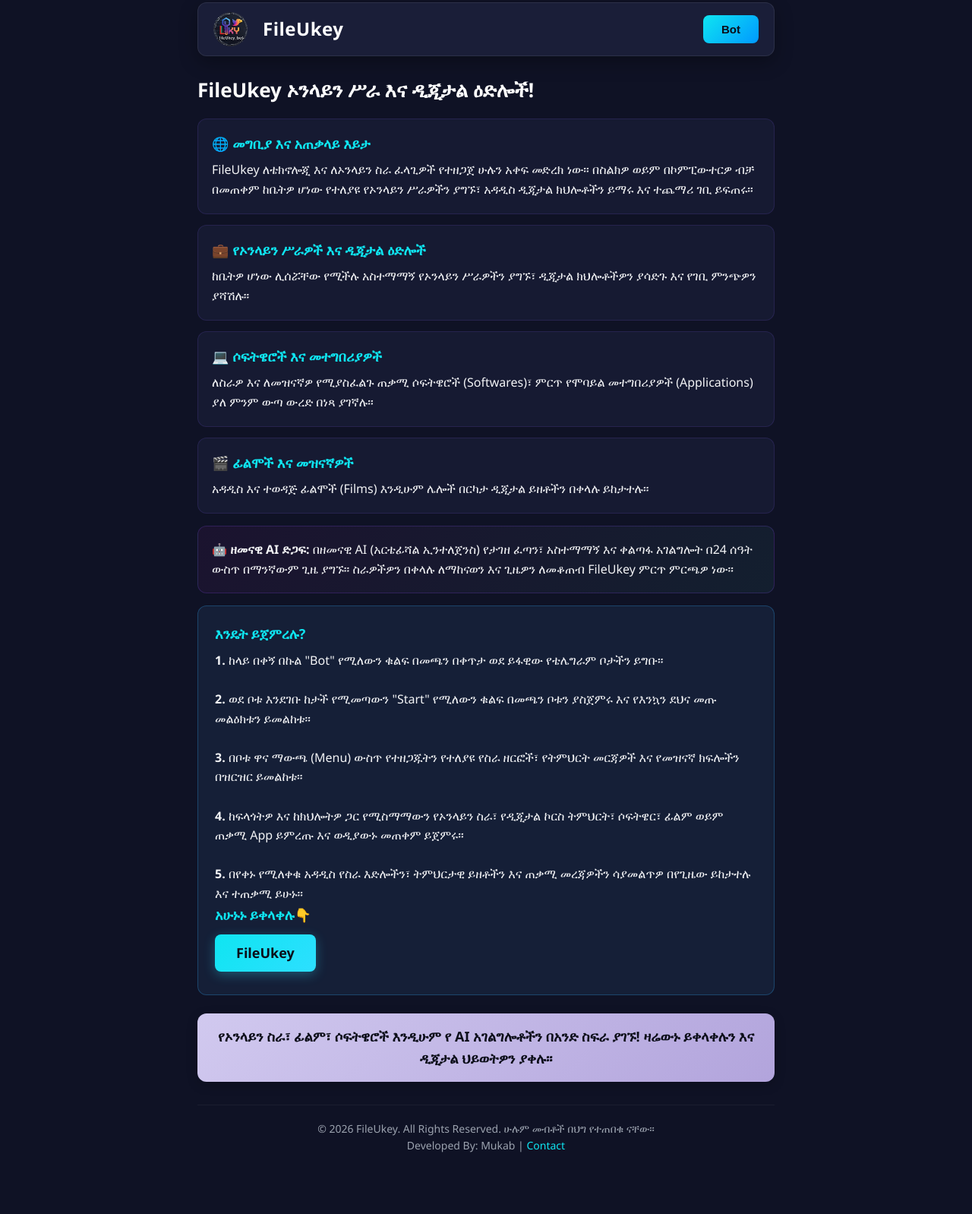
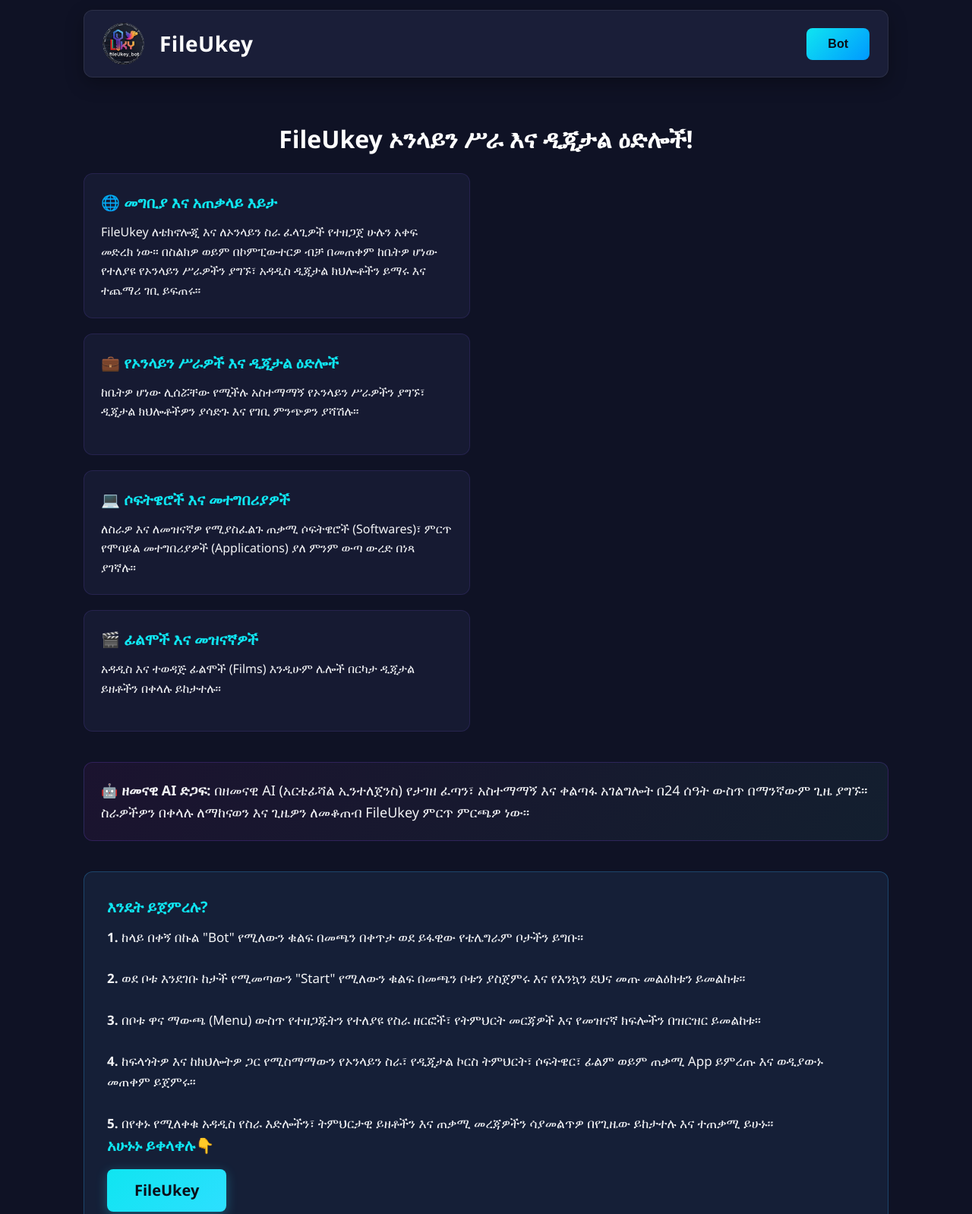
Before and after one commit to Mukab-droid/File-ukay, a plain HTML site: page index.html in a window 1280 px wide. Shown: the part 17-1615 px from the top of the page at 76% size. Before the commit the page ends 1577 px from the top, so only its background shows below. Drawn offline with Linux system fonts and the light colour scheme.

Commit message:
Add files via upload

```diff
--- a/style.css
+++ b/style.css
@@ -10,9 +10,9 @@ body {
   color: #F3F4F6;
   font-family: 'Segoe UI', Roboto, Helvetica, Arial, sans-serif;
   line-height: 1.6;
-  max-width: 800px;
+  max-width: 1100px; /* Widened for desktop layout */
   margin: 0 auto;
-  padding: 20px;
+  padding: 30px 20px;
 }
 
 /* Header Navbar */
@@ -24,21 +24,21 @@ body {
   gap: 20px;
   color: #FFFFFF;
   border-radius: 12px;
-  padding: 12px 20px;
+  padding: 16px 24px;
   border: 1px solid rgba(255, 255, 255, 0.08);
   box-shadow: 0 8px 24px rgba(0, 0, 0, 0.3);
-  margin-bottom: 24px;
+  margin-bottom: 30px;
 }
 
 .top img {
-  width: 45px;
-  height: 45px;
+  width: 55px;
+  height: 55px;
   border-radius: 50%;
   object-fit: cover;
 }
 
 .top h1 {
-  font-size: 24px;
+  font-size: 28px;
   font-weight: 700;
   letter-spacing: 0.5px;
   flex-grow: 1;
@@ -48,8 +48,8 @@ body {
   background: linear-gradient(135deg, #0FE5F1, #0099ff);
   color: #0b0d19;
   font-weight: 700;
-  font-size: 15px;
-  padding: 10px 24px;
+  font-size: 16px;
+  padding: 12px 28px;
   border: none;
   border-radius: 8px;
   cursor: pointer;
@@ -63,24 +63,54 @@ body {
 
 /* Main Headings */
 h2 {
-  font-size: 26px;
-  margin: 20px 0 16px 0;
+  font-size: 32px;
+  margin: 25px 0 20px 0;
   color: #ffffff;
   font-weight: 700;
+  text-align: center;
 }
 
 h3 {
   color: #0FE5F1;
-  font-size: 18px;
-  margin-bottom: 8px;
+  font-size: 20px;
+  margin-bottom: 10px;
 }
 
-/* Separated Info Cards */
+/* Desktop Grid for Info Sections */
+/* This automatically groups your info divs into a neat 2-column layout on desktop */
+body {
+  display: flex;
+  flex-direction: column;
+}
+
+/* Grouping the 4 info sections into a 2-column grid */
+.info-section:nth-of-type(1),
+.info-section:nth-of-type(2),
+.info-section:nth-of-type(3),
+.info-section:nth-of-type(4) {
+  display: inline-block;
+}
+
+/* We can wrap them conceptually using a grid structure via CSS */
+@media (min-width: 768px) {
+  /* Creating a container effect for the info sections using CSS grid alignment */
+  .info-section {
+    width: 48%;
+    float: left;
+    margin-right: 2%;
+    margin-bottom: 20px;
+    min-height: 160px;
+  }
+
+  .info-section:nth-of-type(even) {
+    margin-right: 0;
+  }
+}
+
 .info-section {
   background-color: rgba(26, 31, 56, 0.7);
   border-radius: 12px;
-  padding: 18px;
-  margin-bottom: 14px;
+  padding: 22px;
   border: 1px solid rgba(75, 59, 146, 0.3);
   transition: transform 0.2s ease, border-color 0.2s ease, box-shadow 0.2s ease;
 }
@@ -93,12 +123,13 @@ h3 {
 
 /* Tip Box */
 .tip {
+  clear: both; /* Clears the floated info boxes */
   background: linear-gradient(135deg, rgba(30, 20, 50, 0.8), rgba(20, 35, 50, 0.8));
-  margin: 16px 0;
-  padding: 18px;
+  margin: 20px 0;
+  padding: 22px;
   border-radius: 12px;
   font-weight: 500;
-  font-size: 16px;
+  font-size: 18px;
   border-left: 4px solid #0FE5F1;
   border: 1px solid rgba(140, 82, 255, 0.2);
 }
@@ -106,10 +137,10 @@ h3 {
 /* Feature & Guide Section */
 .feature {
   background-color: rgba(28, 45, 75, 0.5);
-  padding: 22px;
-  margin-top: 16px;
+  padding: 30px;
+  margin-top: 20px;
   border-radius: 12px;
-  font-size: 16px;
+  font-size: 17px;
   border: 1px solid rgba(45, 159, 229, 0.3);
 }
 
@@ -118,12 +149,12 @@ h3 {
   display: inline-block;
   background: linear-gradient(135deg, #0FE5F1, #2DDFFF);
   color: #0b0d19;
-  font-size: 18px;
+  font-size: 20px;
   font-weight: 700;
-  padding: 10px 28px;
+  padding: 12px 36px;
   border-radius: 8px;
   text-decoration: none;
-  margin-top: 12px;
+  margin-top: 15px;
   box-shadow: 0 4px 15px rgba(45, 223, 255, 0.3);
   transition: transform 0.2s ease;
 }
@@ -135,12 +166,13 @@ h3 {
 /* Bottom Highlight Banner */
 .bt {
   background: linear-gradient(135deg, #d1c9ef, #b2a4dc);
-  padding: 16px;
+  padding: 20px;
   border-radius: 12px;
   color: #0b0d19;
   font-weight: 600;
   text-align: center;
-  margin: 24px 0;
+  font-size: 18px;
+  margin: 30px 0;
   box-shadow: 0 4px 15px rgba(0, 0, 0, 0.2);
 }
 
@@ -148,10 +180,11 @@ h3 {
 footer {
   text-align: center;
   color: #9CA3AF;
-  font-size: 14px;
-  margin-top: 30px;
+  font-size: 15px;
+  margin-top: 40px;
   padding: 20px 0;
   border-top: 1px solid rgba(255, 255, 255, 0.05);
+  clear: both;
 }
 
 footer a {
```
